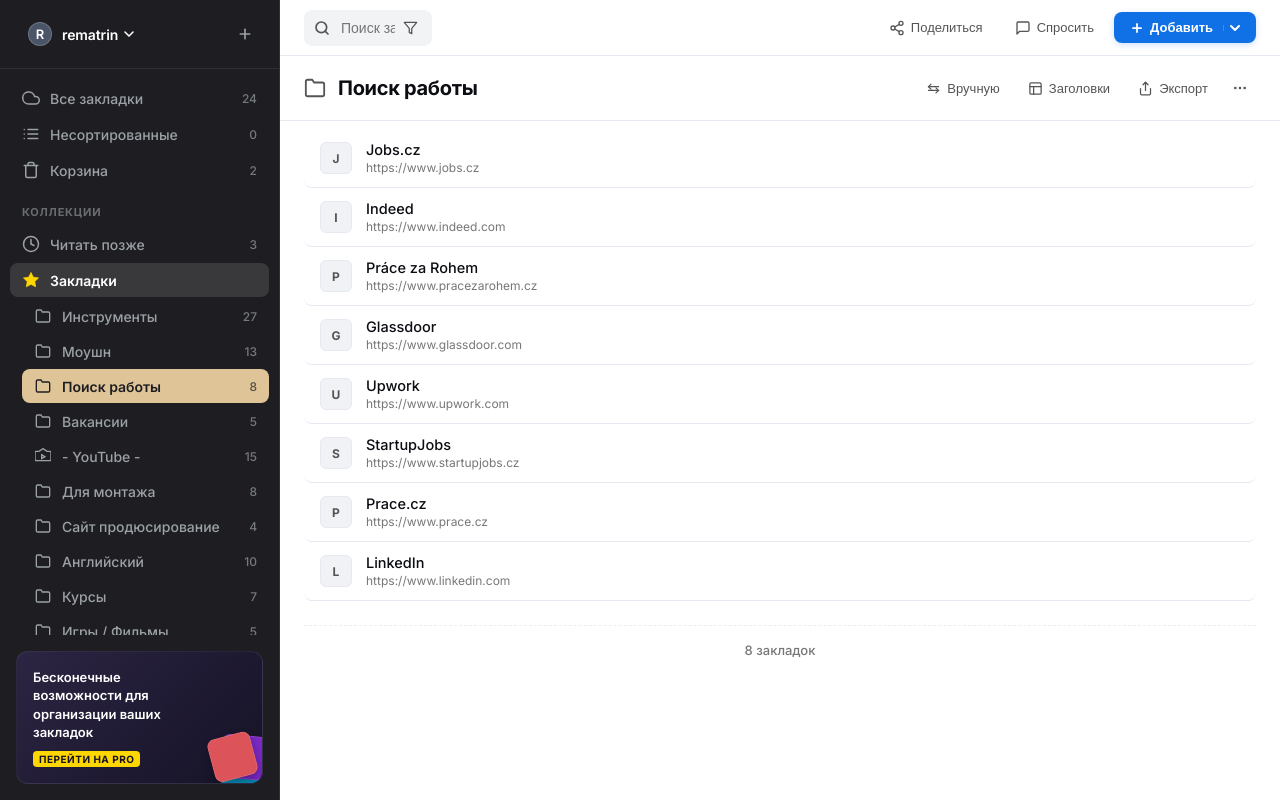
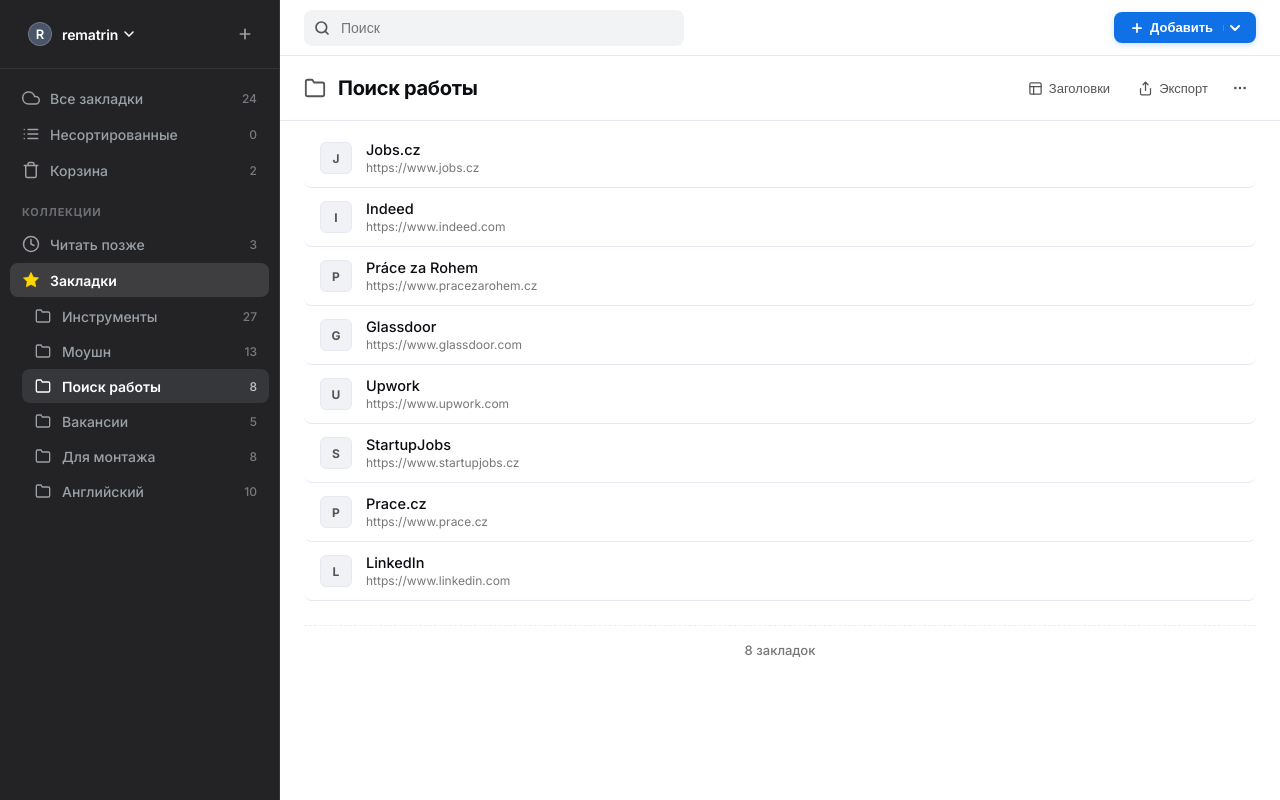
Before and after one commit to rematrin/tools, a plain HTML site: page bookmarks.html in a window 1280 px wide. Drawn offline with Linux system fonts and the light colour scheme; no server answers.

```diff
--- a/bookmarks.html
+++ b/bookmarks.html
@@ -21,16 +21,16 @@
         /* === СТИЛИ ДЛЯ ИНТЕРФЕЙСА ЗАКЛАДОК (BEM & CSS Variables) === */
         :root {
             --sidebar-width: 280px;
-            --sidebar-bg-light: #1e1e22;
-            --sidebar-bg-dark: #121215;
+            --sidebar-bg-light: #232325; /* Установлен цвет бокового меню */
+            --sidebar-bg-dark: #232325; /* Установлен цвет бокового меню */
             --sidebar-text-primary: #ffffff;
             --sidebar-text-muted: #9ba1a6;
             --sidebar-hover-bg: rgba(255, 255, 255, 0.06);
             --sidebar-active-bg: rgba(255, 255, 255, 0.12);
             --sidebar-border: rgba(255, 255, 255, 0.08);
 
-            --active-folder-bg: #dfc498;
-            --active-folder-text: #1e1e22;
+            --active-folder-bg: #36373a; /* Цвет выбранного элемента */
+            --active-folder-text: #ffffff; /* Цвет текста выбранного элемента */
 
             --content-bg-light: #ffffff;
             --content-bg-dark: #0f1115;
@@ -86,10 +86,31 @@
             flex-shrink: 0;
             transition: background 0.3s ease, transform 0.3s ease;
             z-index: 100;
+            position: relative; /* Для позиционирования ресайзера */
         }
 
         body.dark .sidebar {
             background: var(--sidebar-bg-dark);
+        }
+
+        /* Интерактивный ресайзер боковой панели */
+        .sidebar-resize-handle {
+            position: absolute;
+            top: 0;
+            right: -3px; /* Наползает на границу */
+            width: 6px;
+            height: 100%;
+            cursor: col-resize;
+            z-index: 1000;
+            background: transparent;
+            transition: background 0.2s ease, width 0.2s ease, right 0.2s ease;
+        }
+
+        .sidebar-resize-handle:hover,
+        .sidebar-resize-handle.active {
+            background: var(--btn-blue);
+            width: 4px;
+            right: -2px;
         }
 
         /* Селектор рабочего пространства / Профиль */
@@ -357,8 +378,8 @@
         /* Блок поиска */
         .search-container {
             position: relative;
-            width: 320px;
-            max-width: 40%;
+            width: 380px; /* Сделали шире */
+            max-width: 100%;
         }
 
         .search-input {
@@ -367,7 +388,7 @@
             background: var(--search-bg-light);
             border: 1px solid transparent;
             border-radius: 8px;
-            padding: 0 36px 0 36px;
+            padding: 0 16px 0 36px; /* Увеличили полезную площадь ввода */
             font-size: 14px;
             color: var(--text);
             outline: none;
@@ -755,6 +776,8 @@
 
         <!-- Боковая панель (Sidebar) -->
         <aside class="sidebar" id="appSidebar">
+            <!-- Ресайзер боковой панели -->
+            <div class="sidebar-resize-handle" id="sidebarResizeHandle"></div>
 
             <!-- Шапка боковой панели -->
             <div class="sidebar-header">
@@ -904,18 +927,6 @@
                         <span class="menu-count">5</span>
                     </a>
 
-                    <a href="#" class="menu-item" data-folder="youtube">
-                        <div class="menu-item-left">
-                            <span class="menu-icon">
-                                <svg width="16" height="16" viewBox="0 0 24 24" fill="none" stroke="currentColor" stroke-width="2">
-                                    <path d="M22 5h-4L12 1L6 5H2a2 2 0 0 0-2 2v10a2 2 0 0 0 2 2h20a2 2 0 0 0 2-2V7a2 2 0 0 0-2-2zM10 16v-6l5 3-5 3z"></path>
-                                </svg>
-                            </span>
-                            <span>- YouTube -</span>
-                        </div>
-                        <span class="menu-count">15</span>
-                    </a>
-
                     <a href="#" class="menu-item" data-folder="video-edit">
                         <div class="menu-item-left">
                             <span class="menu-icon">
@@ -926,18 +937,6 @@
                             <span>Для монтажа</span>
                         </div>
                         <span class="menu-count">8</span>
-                    </a>
-
-                    <a href="#" class="menu-item" data-folder="producing">
-                        <div class="menu-item-left">
-                            <span class="menu-icon">
-                                <svg width="16" height="16" viewBox="0 0 24 24" fill="none" stroke="currentColor" stroke-width="2">
-                                    <path d="M22 19a2 2 0 0 1-2 2H4a2 2 0 0 1-2-2V5a2 2 0 0 1 2-2h5l2 3h9a2 2 0 0 1 2 2z"></path>
-                                </svg>
-                            </span>
-                            <span>Сайт продюсирование</span>
-                        </div>
-                        <span class="menu-count">4</span>
                     </a>
 
                     <a href="#" class="menu-item" data-folder="english">
@@ -951,82 +950,10 @@
                         </div>
                         <span class="menu-count">10</span>
                     </a>
-
-                    <a href="#" class="menu-item" data-folder="courses">
-                        <div class="menu-item-left">
-                            <span class="menu-icon">
-                                <svg width="16" height="16" viewBox="0 0 24 24" fill="none" stroke="currentColor" stroke-width="2">
-                                    <path d="M22 19a2 2 0 0 1-2 2H4a2 2 0 0 1-2-2V5a2 2 0 0 1 2-2h5l2 3h9a2 2 0 0 1 2 2z"></path>
-                                </svg>
-                            </span>
-                            <span>Курсы</span>
-                        </div>
-                        <span class="menu-count">7</span>
-                    </a>
-
-                    <a href="#" class="menu-item" data-folder="movies">
-                        <div class="menu-item-left">
-                            <span class="menu-icon">
-                                <svg width="16" height="16" viewBox="0 0 24 24" fill="none" stroke="currentColor" stroke-width="2">
-                                    <path d="M22 19a2 2 0 0 1-2 2H4a2 2 0 0 1-2-2V5a2 2 0 0 1 2-2h5l2 3h9a2 2 0 0 1 2 2z"></path>
-                                </svg>
-                            </span>
-                            <span>Игры / Фильмы</span>
-                        </div>
-                        <span class="menu-count">5</span>
-                    </a>
-
-                    <a href="#" class="menu-item" data-folder="pictures">
-                        <div class="menu-item-left">
-                            <span class="menu-icon">
-                                <svg width="16" height="16" viewBox="0 0 24 24" fill="none" stroke="currentColor" stroke-width="2">
-                                    <path d="M22 19a2 2 0 0 1-2 2H4a2 2 0 0 1-2-2V5a2 2 0 0 1 2-2h5l2 3h9a2 2 0 0 1 2 2z"></path>
-                                </svg>
-                            </span>
-                            <span>Картинки</span>
-                        </div>
-                        <span class="menu-count">11</span>
-                    </a>
-
-                    <a href="#" class="menu-item" data-folder="crypto">
-                        <div class="menu-item-left">
-                            <span class="menu-icon">
-                                <svg width="16" height="16" viewBox="0 0 24 24" fill="none" stroke="currentColor" stroke-width="2">
-                                    <path d="M22 19a2 2 0 0 1-2 2H4a2 2 0 0 1-2-2V5a2 2 0 0 1 2-2h5l2 3h9a2 2 0 0 1 2 2z"></path>
-                                </svg>
-                            </span>
-                            <span>Крипта</span>
-                        </div>
-                        <span class="menu-count">1</span>
-                    </a>
-
-                    <a href="#" class="menu-item" data-folder="apartments">
-                        <div class="menu-item-left">
-                            <span class="menu-icon">
-                                <svg width="16" height="16" viewBox="0 0 24 24" fill="none" stroke="currentColor" stroke-width="2">
-                                    <path d="M22 19a2 2 0 0 1-2 2H4a2 2 0 0 1-2-2V5a2 2 0 0 1 2-2h5l2 3h9a2 2 0 0 1 2 2z"></path>
-                                </svg>
-                            </span>
-                            <span>Квартиры</span>
-                        </div>
-                        <span class="menu-count">11</span>
-                    </a>
                 </div>
             </div>
 
-            <!-- PRO Баннер -->
-            <div class="pro-banner">
-                <div class="pro-banner-content">
-                    <div class="pro-title">Бесконечные возможности для организации ваших закладок</div>
-                    <span class="pro-badge">Перейти на PRO</span>
-                </div>
-                <!-- Красивый стак цветных карточек -->
-                <div class="pro-cards-visual">
-                    <div class="visual-card visual-card-3"></div>
-                    <div class="visual-card visual-card-2"></div>
-                    <div class="visual-card visual-card-1"></div>
-                </div>
-            </div>
+            <!-- Секция баннера удалена -->
 
         </aside>
 
@@ -1052,33 +979,12 @@
                                 <line x1="21" y1="21" x2="16.65" y2="16.65"></line>
                             </svg>
                         </span>
-                        <input type="text" class="search-input" id="bookmarkSearch" placeholder="Поиск закладок...">
-                        <span class="search-filter-right" title="Фильтры">
-                            <svg width="15" height="15" viewBox="0 0 24 24" fill="none" stroke="currentColor" stroke-width="2" stroke-linecap="round" stroke-linejoin="round">
-                                <polygon points="22 3 2 3 10 12.46 10 19 14 21 14 12.46 22 3"></polygon>
-                            </svg>
-                        </span>
+                        <input type="text" class="search-input" id="bookmarkSearch" placeholder="Поиск">
                     </div>
                 </div>
 
                 <!-- Кнопки управления в шапке -->
                 <div class="header-actions">
-                    <button class="btn-secondary" title="Поделиться коллекцией">
-                        <svg width="16" height="16" viewBox="0 0 24 24" fill="none" stroke="currentColor" stroke-width="2" stroke-linecap="round" stroke-linejoin="round">
-                            <circle cx="18" cy="5" r="3"></circle>
-                            <circle cx="6" cy="12" r="3"></circle>
-                            <circle cx="18" cy="19" r="3"></circle>
-                            <line x1="8.59" y1="13.51" x2="15.42" y2="17.49"></line>
-                            <line x1="15.41" y1="6.51" x2="8.59" y2="10.49"></line>
-                        </svg>
-                        <span>Поделиться</span>
-                    </button>
-                    <button class="btn-secondary" title="Спросить ИИ">
-                        <svg width="16" height="16" viewBox="0 0 24 24" fill="none" stroke="currentColor" stroke-width="2" stroke-linecap="round" stroke-linejoin="round">
-                            <path d="M21 15a2 2 0 0 1-2 2H7l-4 4V5a2 2 0 0 1 2-2h14a2 2 0 0 1 2 2z"></path>
-                        </svg>
-                        <span>Спросить</span>
-                    </button>
                     <button class="btn-add-primary" id="addBookmarkBtn">
                         <svg width="14" height="14" viewBox="0 0 24 24" fill="none" stroke="currentColor" stroke-width="3" stroke-linecap="round" stroke-linejoin="round">
                             <line x1="12" y1="5" x2="12" y2="19"></line>
@@ -1109,16 +1015,7 @@
 
                 <!-- Настройки отображения -->
                 <div class="view-controls">
-                    <button class="btn-secondary" title="Сортировка">
-                        <!-- Вручную -->
-                        <svg width="15" height="15" viewBox="0 0 24 24" fill="none" stroke="currentColor" stroke-width="2" stroke-linecap="round">
-                            <line x1="4" y1="9" x2="20" y2="9"></line>
-                            <line x1="4" y1="15" x2="20" y2="15"></line>
-                            <polyline points="8 5 4 9 8 13"></polyline>
-                            <polyline points="16 11 20 15 16 19"></polyline>
-                        </svg>
-                        <span>Вручную</span>
-                    </button>
+                    <!-- Сортировка убрана -->
                     <button class="btn-secondary" title="Режим отображения">
                         <!-- Заголовки -->
                         <svg width="15" height="15" viewBox="0 0 24 24" fill="none" stroke="currentColor" stroke-width="2" stroke-linecap="round">
@@ -1223,6 +1120,54 @@
     <script>
         // === ЛОГИКА СТРАНИЦЫ ЗАКЛАДОК (MOCK DATA & INTERACTIVITY) ===
         document.addEventListener('DOMContentLoaded', () => {
+
+            // --- РЕГРУППИРОВКА РАЗМЕРОВ БОКОВОГО МЕНЮ (RESIZABLE SIDEBAR) ---
+            const sidebar = document.getElementById('appSidebar');
+            const handle = document.getElementById('sidebarResizeHandle');
+
+            if (sidebar && handle) {
+                let isResizing = false;
+                let currentWidth = 280;
+
+                // Загружаем сохраненную ширину бокового меню при запуске
+                const savedWidth = localStorage.getItem('sidebarWidth');
+                if (savedWidth) {
+                    currentWidth = parseInt(savedWidth, 10);
+                    document.documentElement.style.setProperty('--sidebar-width', currentWidth + 'px');
+                }
+
+                handle.addEventListener('mousedown', (e) => {
+                    isResizing = true;
+                    document.body.style.cursor = 'col-resize';
+                    document.body.style.userSelect = 'none';
+                    handle.classList.add('active');
+                });
+
+                document.addEventListener('mousemove', (e) => {
+                    if (!isResizing) return;
+
+                    let newWidth = e.clientX;
+
+                    // Ограничения размеров (min: 200px, max: 450px)
+                    if (newWidth < 200) newWidth = 200;
+                    if (newWidth > 450) newWidth = 450;
+
+                    currentWidth = newWidth;
+                    document.documentElement.style.setProperty('--sidebar-width', currentWidth + 'px');
+                });
+
+                document.addEventListener('mouseup', () => {
+                    if (isResizing) {
+                        isResizing = false;
+                        document.body.style.cursor = '';
+                        document.body.style.userSelect = '';
+                        handle.classList.remove('active');
+
+                        // Сохраняем ширину в память браузера
+                        localStorage.setItem('sidebarWidth', currentWidth);
+                    }
+                });
+            }
 
             // 1. Инициализация мок-данных папок и закладок
             const bookmarkData = {
@@ -1411,7 +1356,6 @@
 
             // 5. Мобильное управление (боковая панель)
             const mobileMenuBtn = document.getElementById('mobileMenuBtn');
-            const sidebar = document.getElementById('appSidebar');
             const overlay = document.getElementById('sidebarOverlay');
 
             function openMobileMenu() {
```
